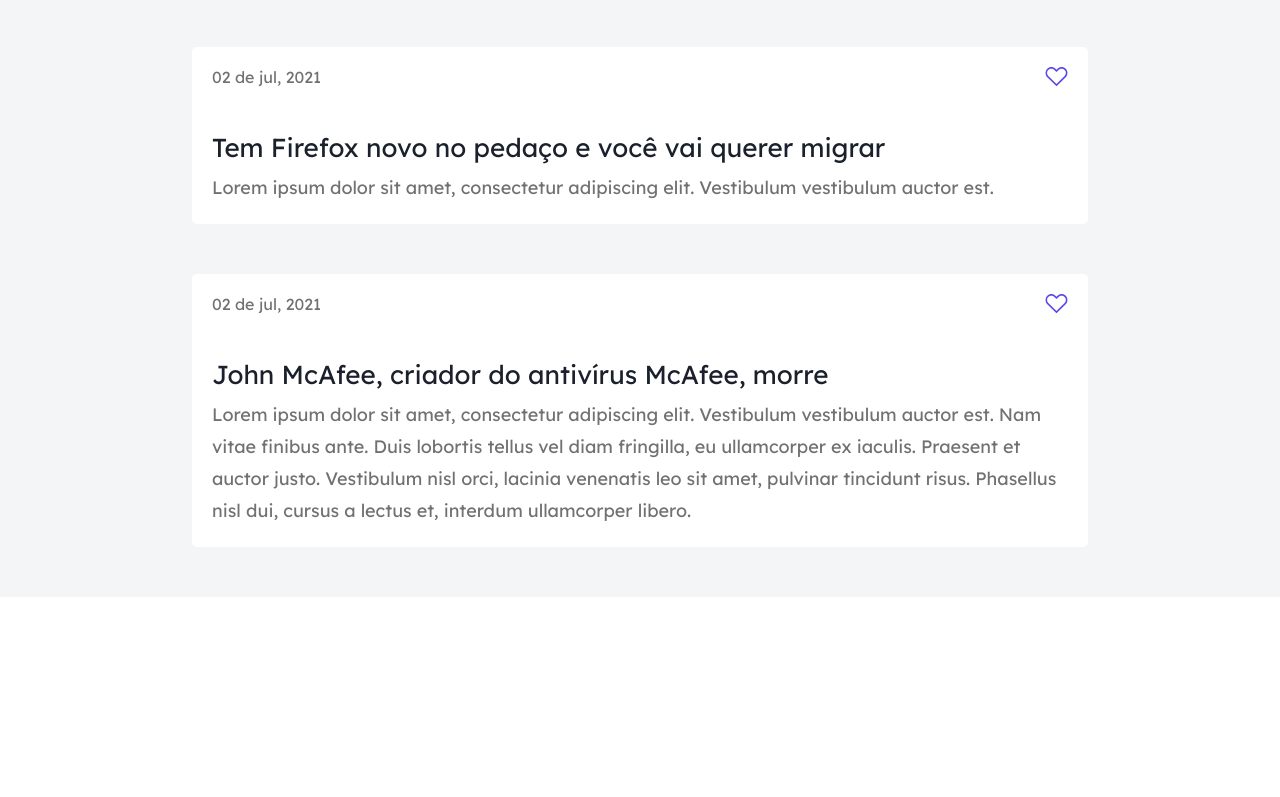
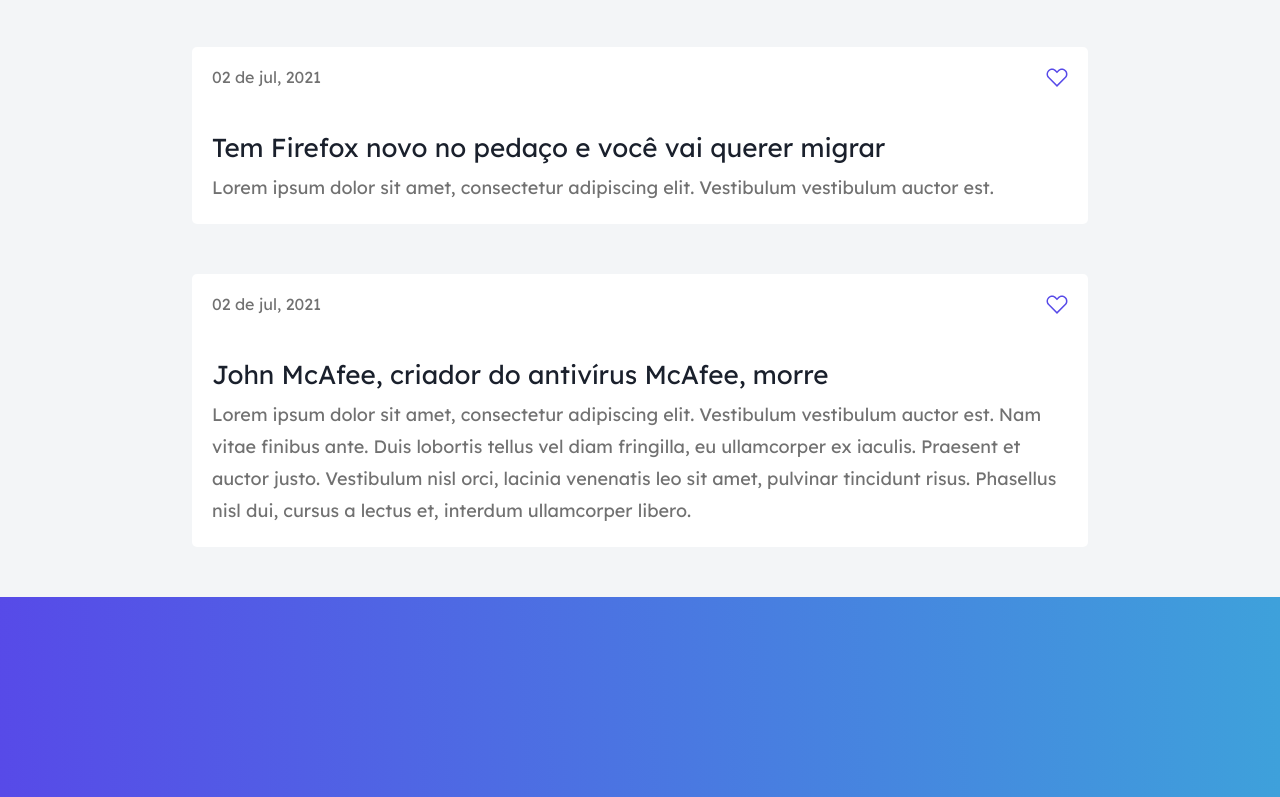
Before and after one commit to Dionn-AP/Desafio-Codelandia-01---Blog, a React app in the folder desafio01_blog/: page / in a window 1280 px wide. Shown: the part 885-1682 px from the top of the page. Before the commit the page ends 1482 px from the top, so only its background shows below. Built offline with nearby package versions, Linux system fonts and the light colour scheme.

Commit message:
conclusão do desdafio 01

```diff
--- a/desafio01_blog/package.json
+++ b/desafio01_blog/package.json
@@ -9,6 +9,7 @@
     "react": "^18.2.0",
     "react-dom": "^18.2.0",
     "react-scripts": "5.0.1",
+    "scrollreveal": "^4.0.9",
     "web-vitals": "^2.1.4"
   },
   "scripts": {
--- a/desafio01_blog/src/Main/App.js
+++ b/desafio01_blog/src/Main/App.js
@@ -1,12 +1,14 @@
 import './App.css';
 import Header from '../components/Header';
 import Content from '../components/Content';
+import Footer from '../components/Footer';
 
 function Main() {
   return (
     <div className="container-main">
       <Header />
       <Content />
+      <Footer />
     </div>
   );
 }
--- a/desafio01_blog/src/components/Content/index.js
+++ b/desafio01_blog/src/components/Content/index.js
@@ -1,16 +1,52 @@
 import './styles.css';
+import IconHeartSolid from '../../assests/icon-heart-solid.svg';
+import ScrollReveal from 'scrollreveal';
+import { useState, useEffect } from 'react';
 import data from '../../data';
 
 function Content() {
+    const [localData, setLocalData] = useState([...data]);
+
+    function likedHeart(liked) {
+        const selectHeart = localData.find((heart) => {
+            return heart.id === liked
+        });
+        if (!selectHeart.like) {
+            data[selectHeart.id - 1].like = true;
+            setLocalData([...data]);
+        } else if (selectHeart.like) {
+            data[selectHeart.id - 1].like = false;
+            setLocalData([...data]);
+        }
+    }
+
+    useEffect(() => {
+        const sr = ScrollReveal({
+            origin: 'top',
+            distance: '20px',
+            duration: 1500,
+            reset: true
+        });
+
+        sr.reveal('.box-content', { delay: 200 });
+        sr.reveal('.date', { delay: 400 });
+        sr.reveal('.title', { delay: 500 });
+        sr.reveal('.description', { delay: 600 });
+    }, []);
 
     return (
         <div className='container-content'>
-            {data.map((item) => (
+            {localData.map((item) => (
                 <div key={item.id} className='box-content'>
-                    <span>{item.date}</span>
-                    <img src={item.image} alt='litle-heart' />
-                    <h3>{item.title}</h3>
-                    <p>{item.text}</p>
+                    <span className='date'>{item.date}</span>
+                    <img
+                        onClick={() => likedHeart(item.id)}
+                        id={!item.like ? 'heart' : 'heart-solid'}
+                        src={!item.like ? item.image : IconHeartSolid}
+                        alt='litle-heart'
+                    />
+                    <h3 className='title'>{item.title}</h3>
+                    <p className='description'>{item.text}</p>
                 </div>
             ))}
         </div>
--- a/desafio01_blog/src/components/Content/styles.css
+++ b/desafio01_blog/src/components/Content/styles.css
@@ -6,6 +6,7 @@
     width: 100%;
     background-color: #F3F5F7;
     padding-top: 10rem;
+    margin-bottom: 20rem;
 }
 
 .box-content {
@@ -34,16 +35,26 @@
     left: 2rem;
 }
 
-.box-content img {
+#heart {
     position: absolute;
     top: 2rem;
     right: 2rem;
     cursor: pointer;
+    height: 2.2rem;
+    width: 2.2rem;
+}
+
+#heart-solid {
+    position: absolute;
+    top: 2rem;
+    right: 2rem;
+    cursor: pointer;
+    height: 2.2rem;
+    width: 2.2rem;
 }
 
 .box-content img:active {
-    transform: scale(1.2);
-    background-color: #574AE8;
+    transform: scale(1.3);
 }
 
 .box-content h3 {
--- /dev/null
+++ b/desafio01_blog/src/components/Footer/index.js
@@ -0,0 +1,11 @@
+import './styles.css'
+
+function Footer () {
+
+    return (
+        <footer>
+        </footer>
+    )
+};
+
+export default Footer;
--- /dev/null
+++ b/desafio01_blog/src/components/Footer/styles.css
@@ -0,0 +1,7 @@
+footer {
+    position: absolute;
+    bottom: 0;
+    height: 20rem;
+    width: 100%;
+    background: linear-gradient(88.27deg, #574AE8 0%, #3EA1DB 100%);
+}
--- a/desafio01_blog/src/components/Header/styles.css
+++ b/desafio01_blog/src/components/Header/styles.css
@@ -37,6 +37,11 @@
     position: absolute;
     left: 2rem;
     top: 1.5rem;
+    cursor: pointer;
+}
+
+.input-blog img:active {
+    transform: scale(1.15);
 }
 
 .input-blog input {
--- a/desafio01_blog/src/data.js
+++ b/desafio01_blog/src/data.js
@@ -3,6 +3,7 @@
 const data = [
     {
         id: 1,
+        like: false,
         date: '02 de jul, 2021',
         image: IconHeart,
         title: 'Agora é oficial: o Windows 11 está vindo',
@@ -10,6 +11,7 @@
     },
     {
         id: 2,
+        like: false,
         date: '02 de jul, 2021',
         image: IconHeart,
         title: 'Tim Berners-Lee vai leiloar código-fonte da web',
@@ -17,6 +19,7 @@
     },
     {
         id: 3,
+        like: false,
         date: '02 de jul, 2021',
         image: IconHeart,
         title: 'Tem Firefox novo no pedaço e você vai querer migrar',
@@ -24,6 +27,7 @@
     },
     {
         id: 4,
+        like: false,
         date: '02 de jul, 2021',
         image: IconHeart,
         title: 'John McAfee, criador do antivírus McAfee, morre',
```
Also changed, not shown: desafio01_blog/src/assests/icon-heart-solid.svg (added), 1 other file.
